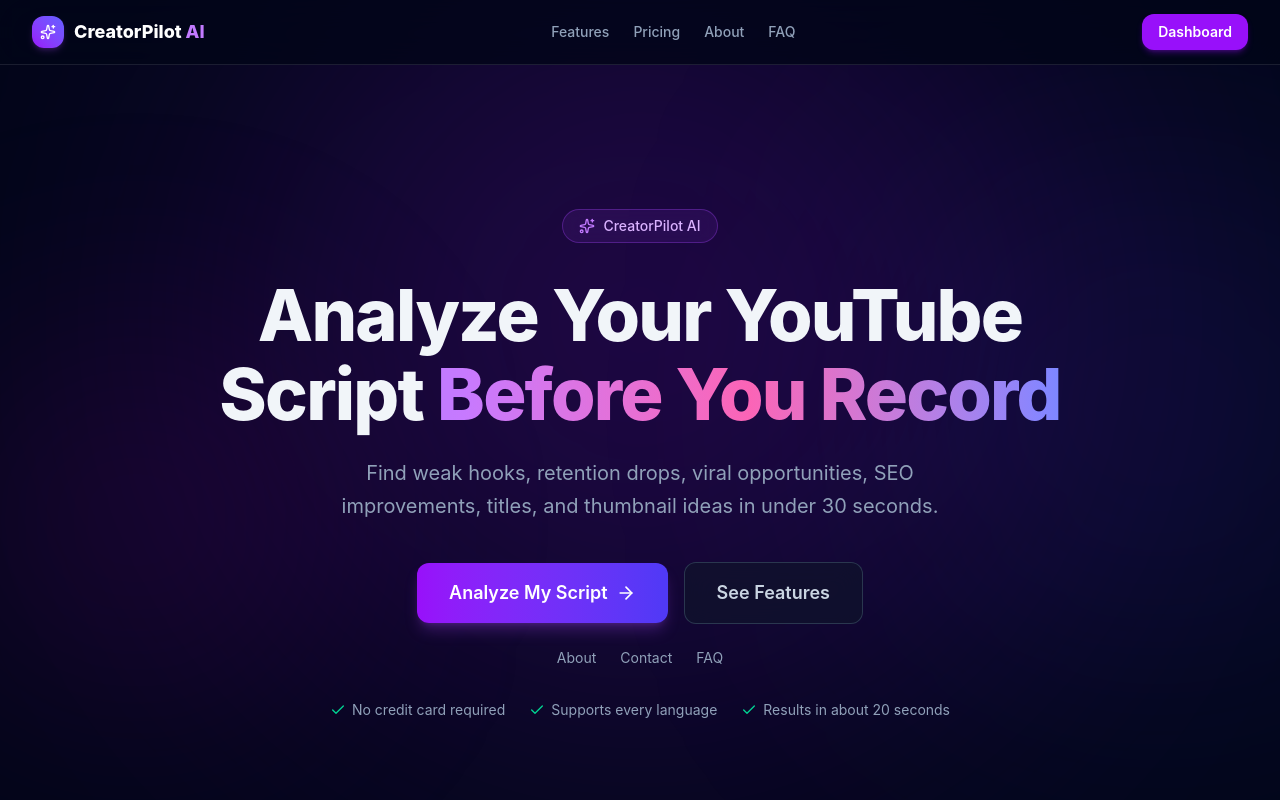
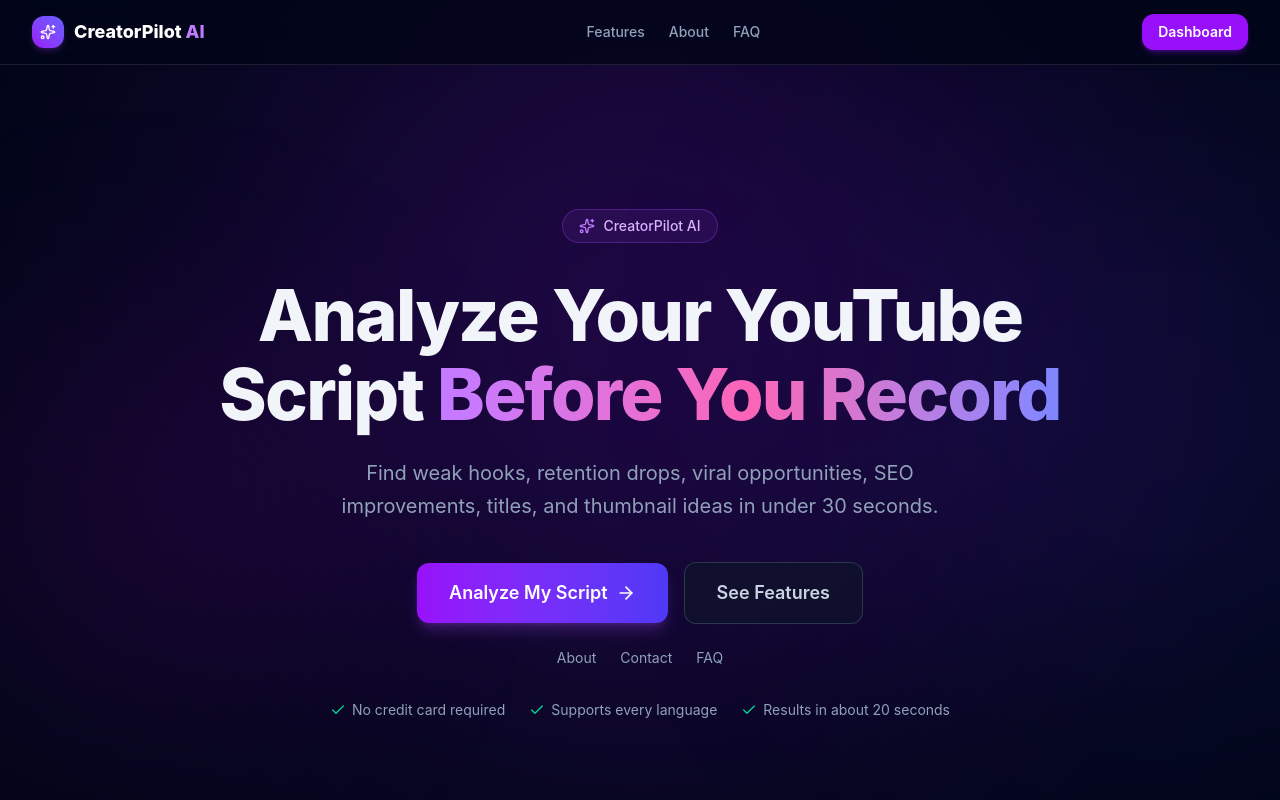
Before and after one commit to afnanwadascience-rgb/afnanwada, a Next.js app: page / in a window 1280 px wide. Shown: the top 800 px of the page. Built offline with nearby package versions, Linux system fonts and the light colour scheme.

Commit message:
Update website navigation

```diff
--- a/app/layout.tsx
+++ b/app/layout.tsx
@@ -24,7 +24,6 @@
 
             <nav className="hidden md:flex items-center gap-6 text-sm font-medium text-slate-400">
               <Link href="/features" className="hover:text-white transition-colors">Features</Link>
-              <Link href="/pricing" className="hover:text-white transition-colors">Pricing</Link>
               <Link href="/about" className="hover:text-white transition-colors">About</Link>
               <Link href="/faq" className="hover:text-white transition-colors">FAQ</Link>
             </nav>
```
